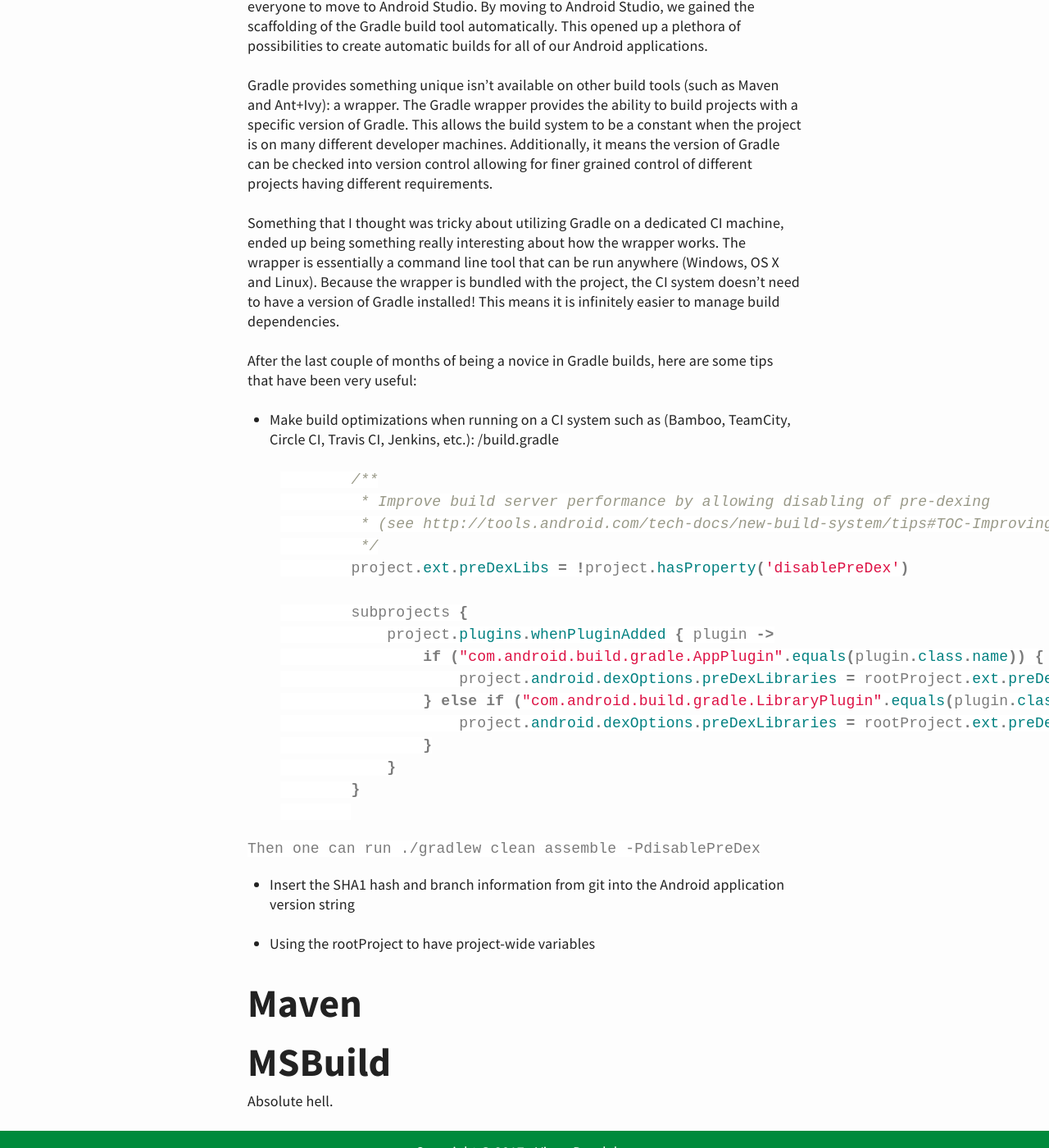
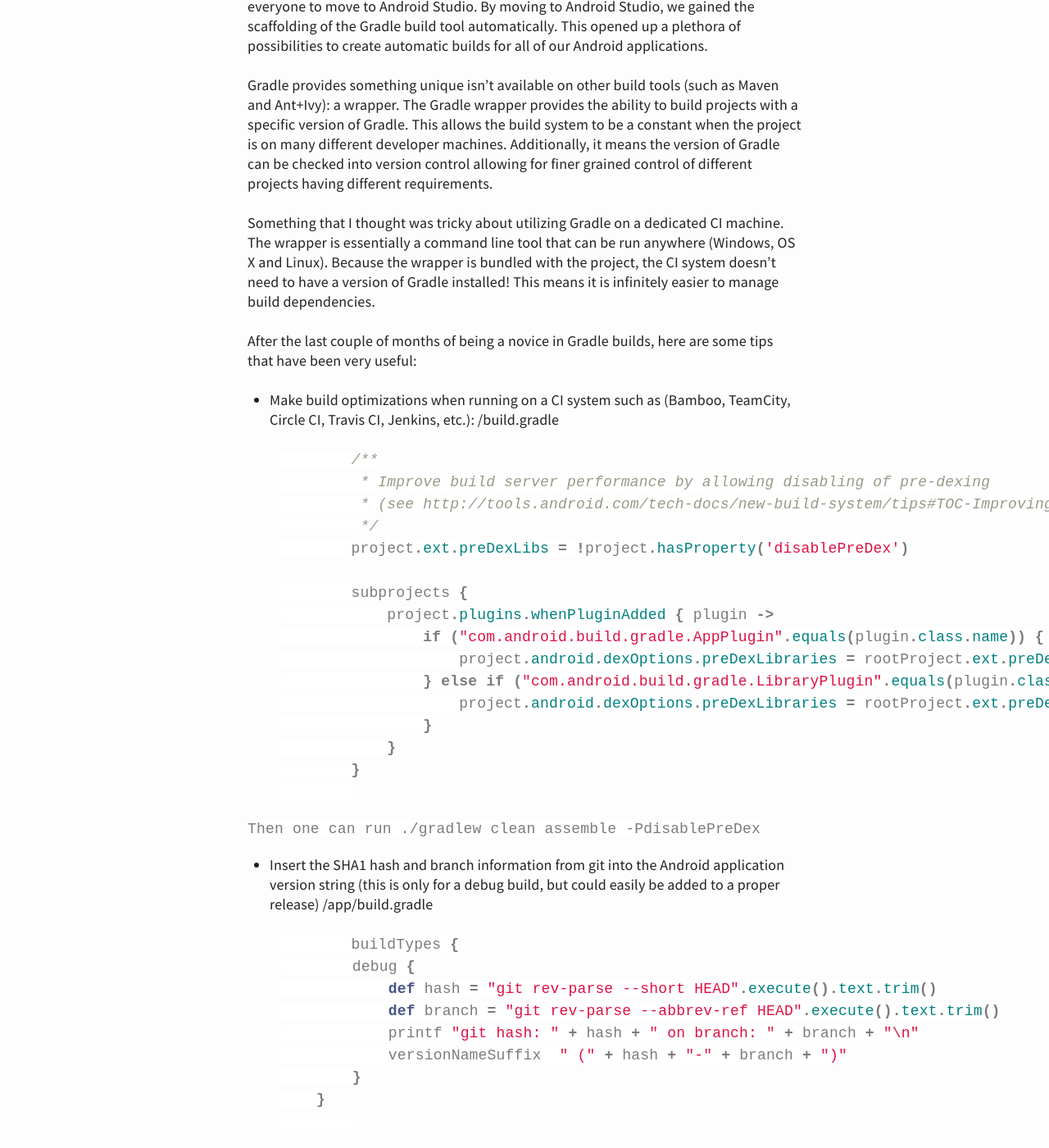
Before and after one commit to roadmapper/roadmapper.github.io, a Jekyll site: the page built from _posts/2016-01-20-builds.md, in a window 1280 px wide and 1400 px high, scrolled down 724 px. Shown: the whole window at 82% size. Built offline with Jekyll 4.4.1, drawn with Linux system fonts in a browser that asks for light colours; nearby versions of some CDN libraries; some of the changed text lies outside the part shown.

Commit message:
Add relevant code snippets to the builds post

```diff
--- a/_posts/2016-01-20-builds.md
+++ b/_posts/2016-01-20-builds.md
@@ -14,7 +14,7 @@
 
 Gradle provides something unique isn't available on other build tools (such as Maven and Ant+Ivy): a wrapper. The Gradle wrapper provides the ability to build projects with a specific version of Gradle. This allows the build system to be a constant when the project is on many different developer machines. Additionally, it means the version of Gradle can be checked into version control allowing for finer grained control of different projects having different requirements.
 
-Something that I thought was tricky about utilizing Gradle on a dedicated CI machine, ended up being something really interesting about how the wrapper works. The wrapper is essentially a command line tool that can be run anywhere (Windows, OS X and Linux). Because the wrapper is bundled with the project, the CI system doesn't need to have a version of Gradle installed! This means it is infinitely easier to manage build dependencies.
+Something that I thought was tricky about utilizing Gradle on a dedicated CI machine. The wrapper is essentially a command line tool that can be run anywhere (Windows, OS X and Linux). Because the wrapper is bundled with the project, the CI system doesn't need to have a version of Gradle installed! This means it is infinitely easier to manage build dependencies.
 
 After the last couple of months of being a novice in Gradle builds, here are some tips that have been very useful:
 - Make build optimizations when running on a CI system such as (Bamboo, TeamCity, Circle CI, Travis CI, Jenkins, etc.):
@@ -39,14 +39,32 @@
 
 	Then one can run ./gradlew clean assemble -PdisablePreDex
 
-- Insert the SHA1 hash and branch information from git into the Android application version string
+- Insert the SHA1 hash and branch information from git into the Android application version string (this is only for a debug build, but could easily be added to a proper release)
+	<root of project>/app/build.gradle
 	{% highlight groovy %}
-
+	buildTypes {
+        debug {
+            def hash = "git rev-parse --short HEAD".execute().text.trim()
+            def branch = "git rev-parse --abbrev-ref HEAD".execute().text.trim()
+            printf "git hash: " + hash + " on branch: " + branch + "\n"
+            versionNameSuffix  " (" + hash + "-" + branch + ")"
+        }
+    }
 	{% endhighlight %}
 
 - Using the rootProject to have project-wide variables
+	<root of project>/build.gradle
 	{% highlight groovy %}
+	ext {
+		compileSdkVersion 21
+		buildToolsVersion 25.0.0
+	}
+	{% endhighlight %}
 
+	<root of project>/app/build.gradle
+	{% highlight groovy %}
+	compileSdkVersion rootProject.ext.compileSdkVersion
+    buildToolsVersion rootProject.ext.buildToolsVersion
 	{% endhighlight %}
 
 # Maven
```
